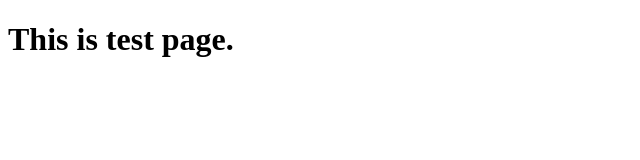
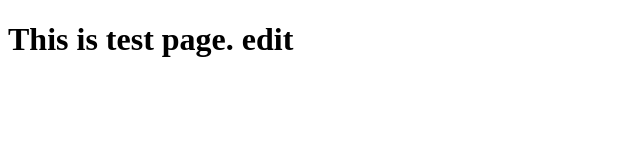
Before and after one commit to kothru/vercel-test, a plain HTML site: page index.html in a window 1280 px wide. Shown: the whole page, without its empty margins (0-640 px from the left). Drawn offline with Linux system fonts and the light colour scheme.

Commit message:
Update index.html

```diff
--- a/index.html
+++ b/index.html
@@ -6,6 +6,6 @@
     <title>test page</title>
 </head>
 <body>
-<h1>This is test page.</h1>
+<h1>This is test page. edit</h1>
 </body>
 </html>
```
